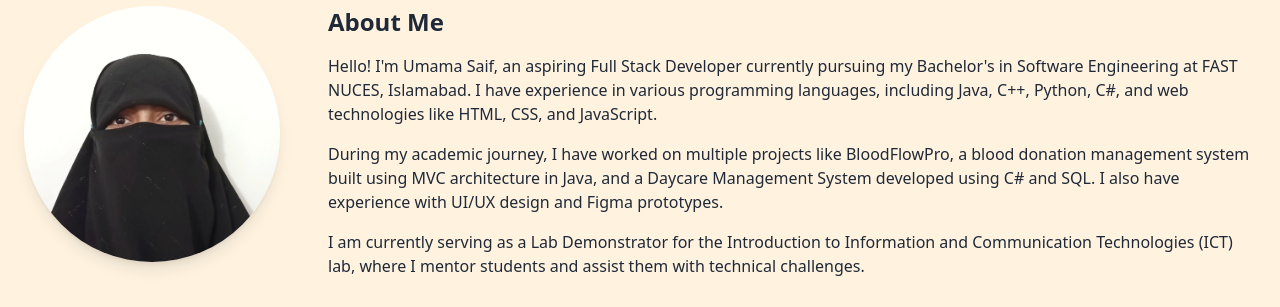
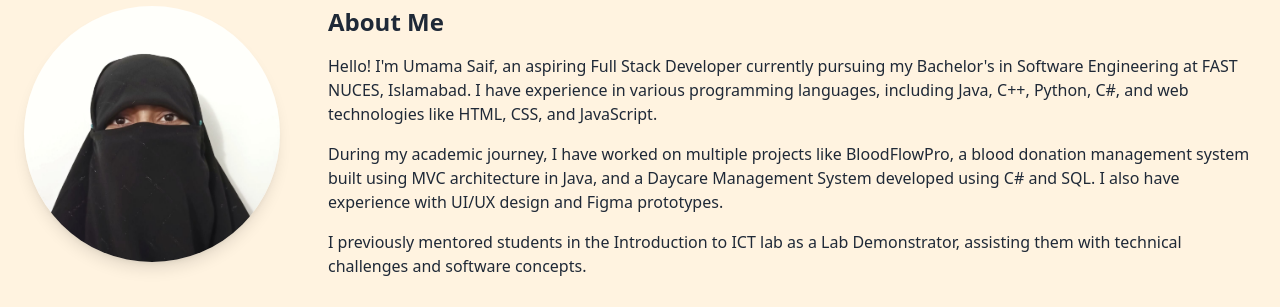
Before and after one commit to UmamaSaif/Portfolio, a plain HTML site: page profile.html in a window 1280 px wide. Shown: the part 186-493 px from the top of the page. Drawn offline with nearby package versions, Linux system fonts and the light colour scheme.

Commit message:
Update profile.html

```diff
--- a/profile.html
+++ b/profile.html
@@ -66,7 +66,7 @@
                     During my academic journey, I have worked on multiple projects like BloodFlowPro, a blood donation management system built using MVC architecture in Java, and a Daycare Management System developed using C# and SQL. I also have experience with UI/UX design and Figma prototypes.
                 </p>
                 <p class="mb-4">
-                    I am currently serving as a Lab Demonstrator for the Introduction to Information and Communication Technologies (ICT) lab, where I mentor students and assist them with technical challenges.
+                    I previously mentored students in the Introduction to ICT lab as a Lab Demonstrator, assisting them with technical challenges and software concepts.
                 </p>
 
                 <h3 class="text-xl font-bold mt-8 mb-4">Connect with me</h3>
```
